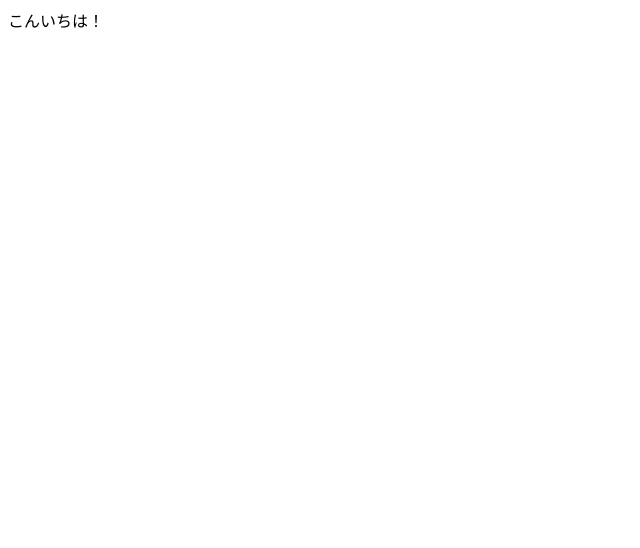
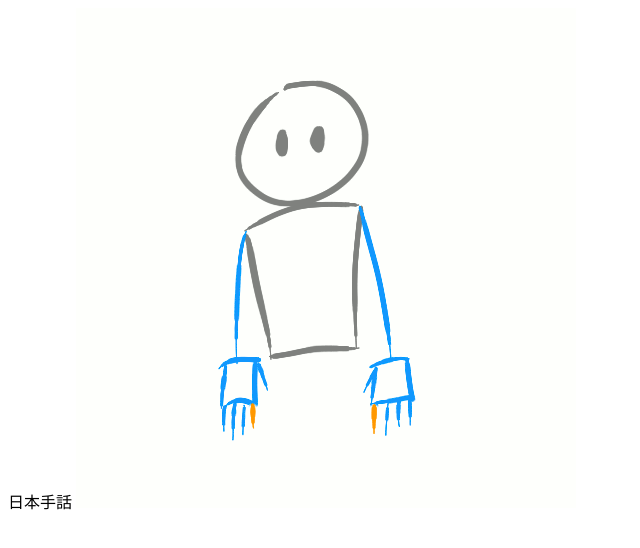
Before and after one commit to awaln/shuwajisho, a plain HTML site: page index.html in a window 1280 px wide. Shown: the whole page, without its empty margins (0-640 px from the left). Drawn offline with Linux system fonts and the light colour scheme.

Commit message:
added first gif

```diff
--- a/index.html
+++ b/index.html
@@ -1,4 +1,5 @@
 <!DOCTYPE html>
 <html>
-こんいちは！
+日本手話
+<img src="images/ohayou.gif" alt="おはよう">
 </html>
```
Also changed, not shown: images/ohayou.gif (added).
